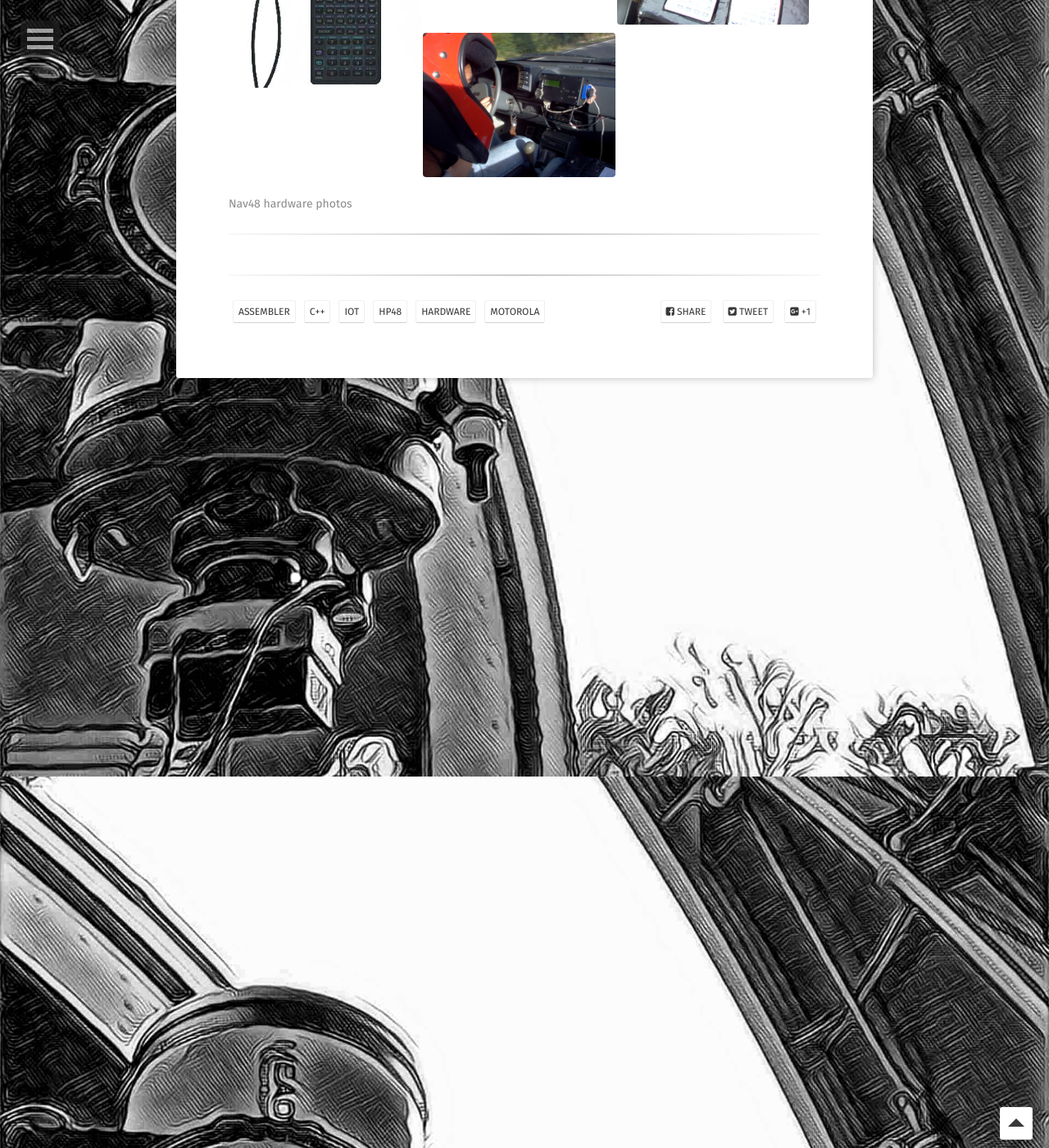
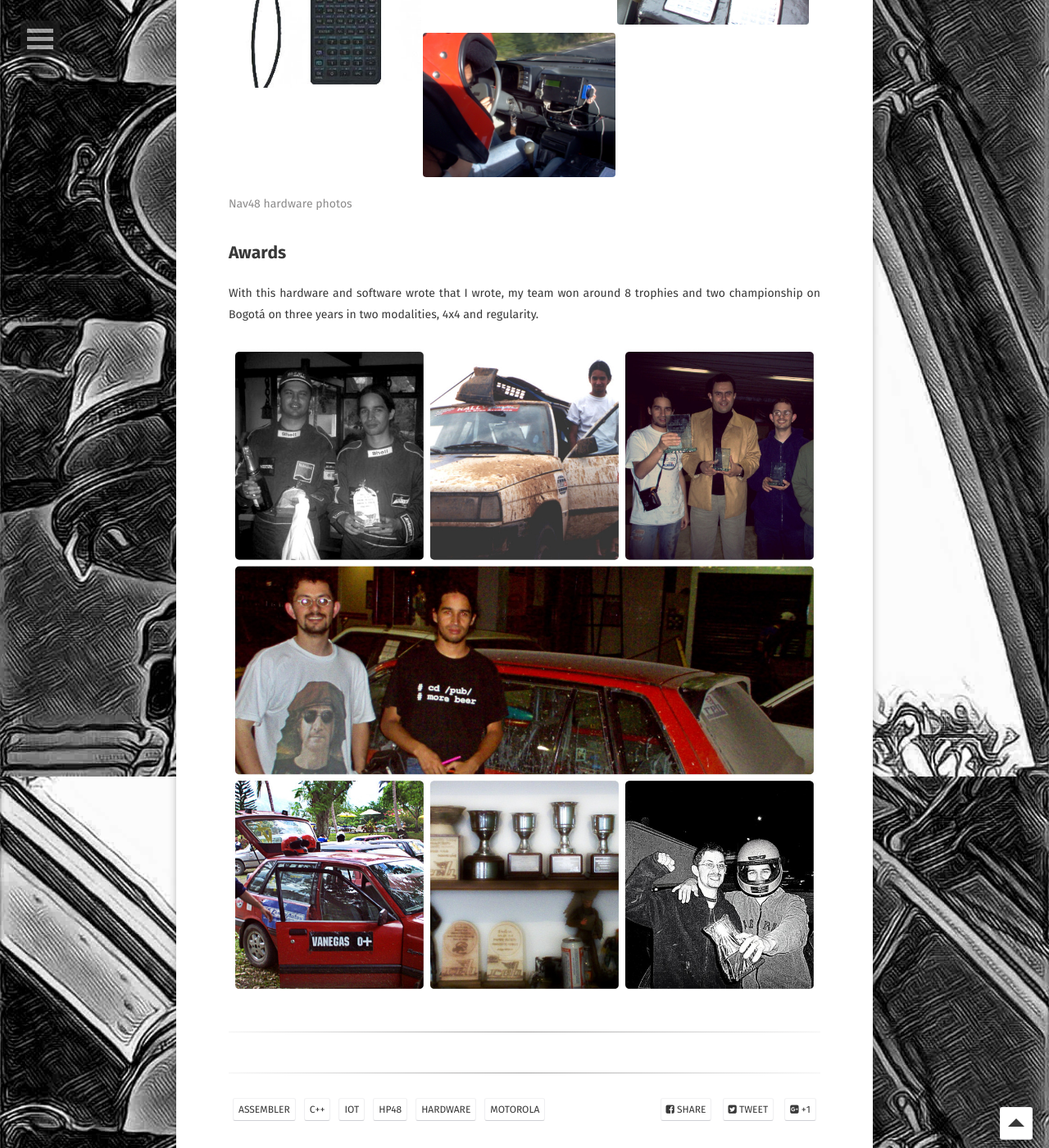
Before and after one commit to hpsaturn/hpsaturn.github.io, a Jekyll site: the page built from _posts/2004-01-01-terratrip.md, in a window 1280 px wide and 1400 px high, scrolled down 1613 px. Shown: the whole window at 82% size. Built offline with Jekyll 4.4.1, drawn with Linux system fonts in a browser that asks for light colours; some web fonts are replaced.

Commit message:
added team photo on nav48 project

```diff
--- a/_posts/2004-01-01-terratrip.md
+++ b/_posts/2004-01-01-terratrip.md
@@ -6,7 +6,7 @@ date:   2004-01-01
 excerpt: "Rally computer implementation on a Hp48 calculator and Motorola microcontroller"
 project: true
 tag:
-- assembler
+- Assembler
 - C++
 - IoT
 - Hp48
@@ -56,6 +56,14 @@ Rally computer for amateur and professional rally teams. Using a Hp48 calculator
 {% endcapture %}
 {% include gallery images=images caption="Nav48 hardware photos" cols=3 %}
 
+## Awards
+
+With this hardware and software wrote that I wrote, my team won around 8 trophies and two championship on Bogotá on three years in two modalities, 4x4 and regularity.
+
+{% capture images %}
+  {{ site.url }}/assets/img/nav48_1280_collage.jpg
+{% endcapture %}
+{% include gallery images=images cols=1 %}
 
 
 ---
```
Also changed, not shown: assets/img/nav48_1280_collage.jpg (added).
